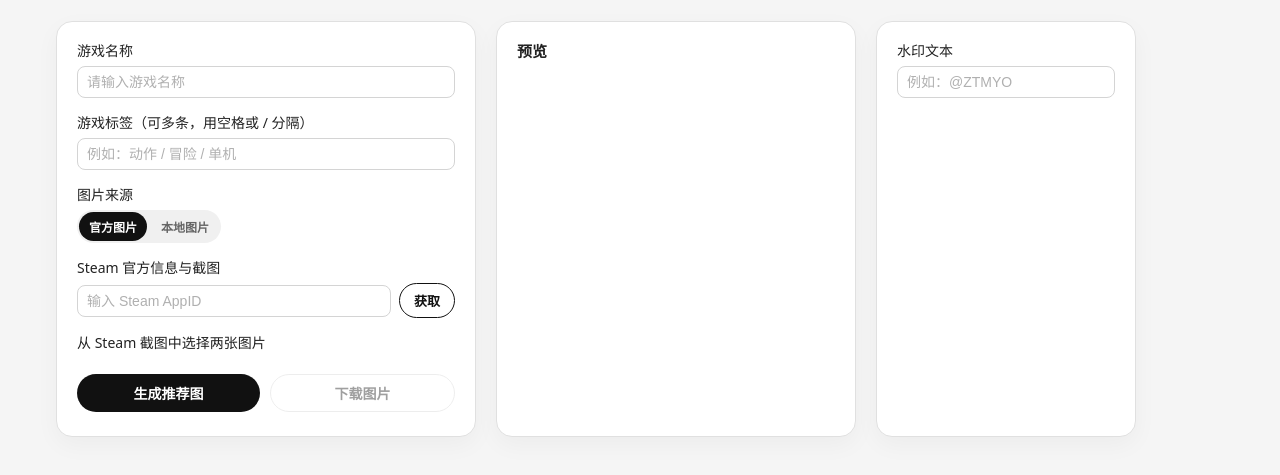
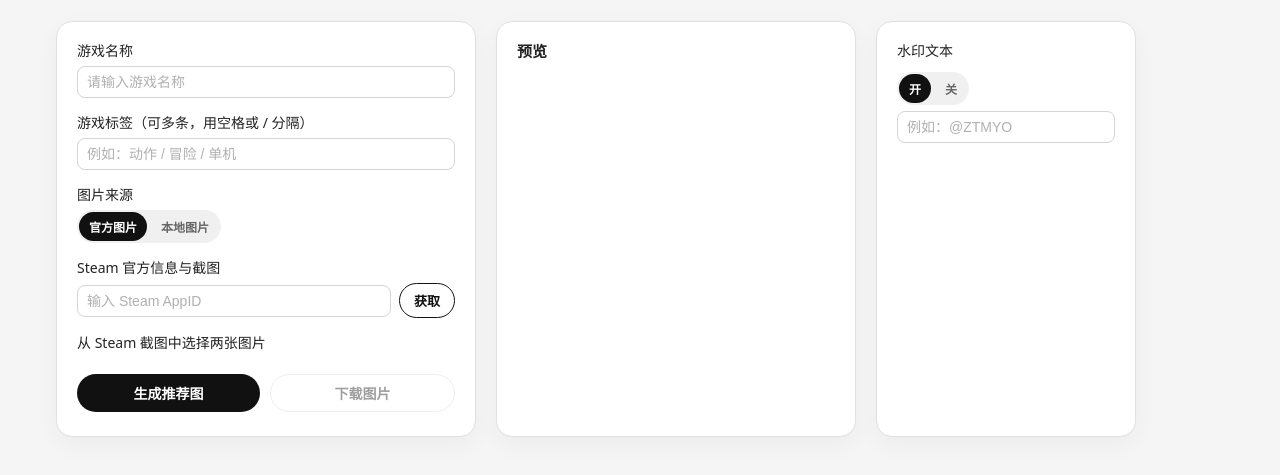
Before and after one commit to ZTMYO/GameRecommendationPictureMaker, a plain HTML site: page index.html in a window 1280 px wide. Shown: the part 75-550 px from the top of the page. Drawn offline with Linux system fonts and the light colour scheme.

Commit message:
水印开关

```diff
--- a/index.html
+++ b/index.html
@@ -84,6 +84,10 @@
                 <form autocomplete="off" novalidate onsubmit="return false;">
                     <div class="form-group">
                         <label for="watermarkText">水印文本</label>
+                        <div class="source-switch" style="margin-top: 6px; margin-bottom: 6px;">
+                            <button type="button" id="watermarkOnBtn" class="source-switch-btn active">开</button>
+                            <button type="button" id="watermarkOffBtn" class="source-switch-btn">关</button>
+                        </div>
                         <input id="watermarkText" type="text" placeholder="例如：@ZTMYO" autocomplete="off" autocorrect="off"
                             autocapitalize="off" spellcheck="false" />
                     </div>
--- a/main.js
+++ b/main.js
@@ -7,6 +7,8 @@ const downloadBtn = document.getElementById('downloadBtn');
 const canvas = document.getElementById('previewCanvas');
 const placeholder = document.getElementById('placeholder');
 const watermarkInput = document.getElementById('watermarkText');
+const watermarkOnBtn = document.getElementById('watermarkOnBtn');
+const watermarkOffBtn = document.getElementById('watermarkOffBtn');
 
 // Steam 相关元素
 const steamSearchInput = document.getElementById('steamSearchInput');
@@ -21,6 +23,9 @@ const ctx = canvas.getContext('2d');
 
 // 下载计数器，用于生成有序文件名
 let downloadIndex = 1;
+
+// 水印开关状态，默认开启
+let watermarkEnabled = true;
 
 // 固定画布大小：宽 1440，高 1920
 // 原始图片为 1920×1080，这里等比缩放到 1440×810，两张图共 1620，高度剩余 300 作为中间留白区
@@ -336,8 +341,10 @@ async function generate() {
     // 中间文字区域
     drawTextArea(gameNameInput.value, gameTagsInput.value);
 
-    // 右下角水印
-    drawWatermark();
+    // 右下角水印（可选）
+    if (watermarkEnabled) {
+      drawWatermark();
+    }
 
     // 显示画布
     canvas.style.display = 'block';
@@ -412,3 +419,35 @@ if (sourceSteamBtn && sourceLocalBtn) {
   // 默认使用 Steam 截图
   setSourceMode('steam');
 }
+
+// 水印开关切换
+function setWatermarkEnabled(enabled) {
+  watermarkEnabled = !!enabled;
+
+  if (watermarkOnBtn && watermarkOffBtn) {
+    if (watermarkEnabled) {
+      watermarkOnBtn.classList.add('active');
+      watermarkOffBtn.classList.remove('active');
+    } else {
+      watermarkOnBtn.classList.remove('active');
+      watermarkOffBtn.classList.add('active');
+    }
+  }
+
+  if (watermarkInput) {
+    watermarkInput.style.display = watermarkEnabled ? '' : 'none';
+  }
+
+  // 切换水印开关后，尝试重新生成预览
+  // generate() 内部会自行检查是否具备生成条件
+  if (typeof generate === 'function') {
+    generate();
+  }
+}
+
+if (watermarkOnBtn && watermarkOffBtn) {
+  watermarkOnBtn.addEventListener('click', () => setWatermarkEnabled(true));
+  watermarkOffBtn.addEventListener('click', () => setWatermarkEnabled(false));
+  // 默认开启水印
+  setWatermarkEnabled(true);
+}
```
